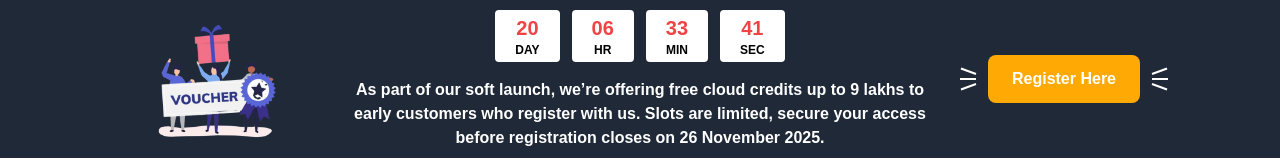
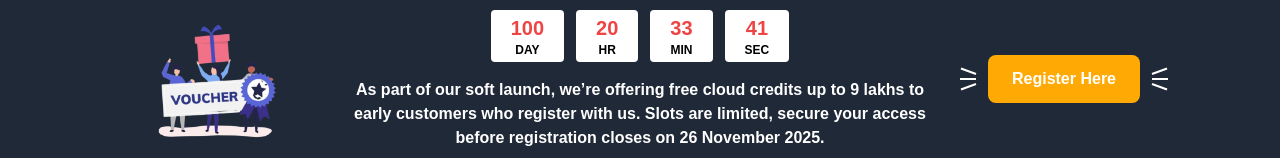
Before and after one commit to ayezinhtun/1CNGUI, a React (Vite) app: page /contact-us in a window 1280 px wide. Shown: the top 160 px of the page. Built offline with nearby package versions, Linux system fonts and the light colour scheme.

Commit message:
update in main

```diff
--- a/src/components/AnnouncementBanner.jsx
+++ b/src/components/AnnouncementBanner.jsx
@@ -7,7 +7,7 @@ export default function AnnouncementBanner({ onBannerHeight }) {
 
 
   const [endTime] = useState(() => {
-      return new Date("2025-11-26T10:00:00").getTime();
+      return new Date("2026-02-15T00:00:00").getTime();
   });
 
 
--- a/src/pages/ContactUs.jsx
+++ b/src/pages/ContactUs.jsx
@@ -187,7 +187,7 @@ const ContactUs = () => {
               <div className="bg-white rounded-2xl shadow-xl overflow-hidden h-full">
                 <iframe
                   title="Cloud Services Location"
-                  src="https://www.google.com/maps/embed?pb=!1m18!1m12!1m3!1d3819.821126498639!2d96.12343247381386!3d16.78557261986579!2m3!1f0!2f0!3f0!3m2!1i1024!2i768!4f13.1!3m3!1m2!1s0x30c1eb721134a609%3A0xa1f4e17e0914ebcb!2sOne%20Cloud%20Company%20Limited!5e0!3m2!1sen!2smm!4v1742131153290!5m2!1sen!2smm"
+                  src="https://www.google.com/maps/embed?pb=!1m16!1m12!1m3!1d61109.386459155736!2d96.0899932423585!3d16.80964689980473!2m3!1f0!2f0!3f0!3m2!1i1024!2i768!4f13.1!2m1!1s123%20AI%20Avenue%2C%20Innovation%20District%2C%20Yangon%2C%20Myanmar!5e0!3m2!1sen!2smm!4v1766566523944!5m2!1sen!2smm"
                   width="100%"
                   height="100%"
                   style={{ border: 0, minHeight: '300px' }}
```
